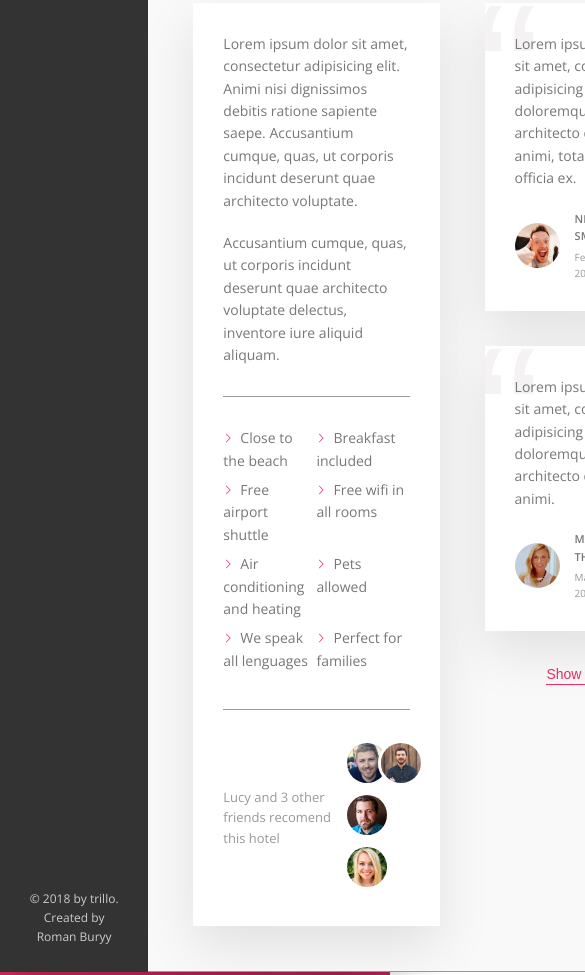
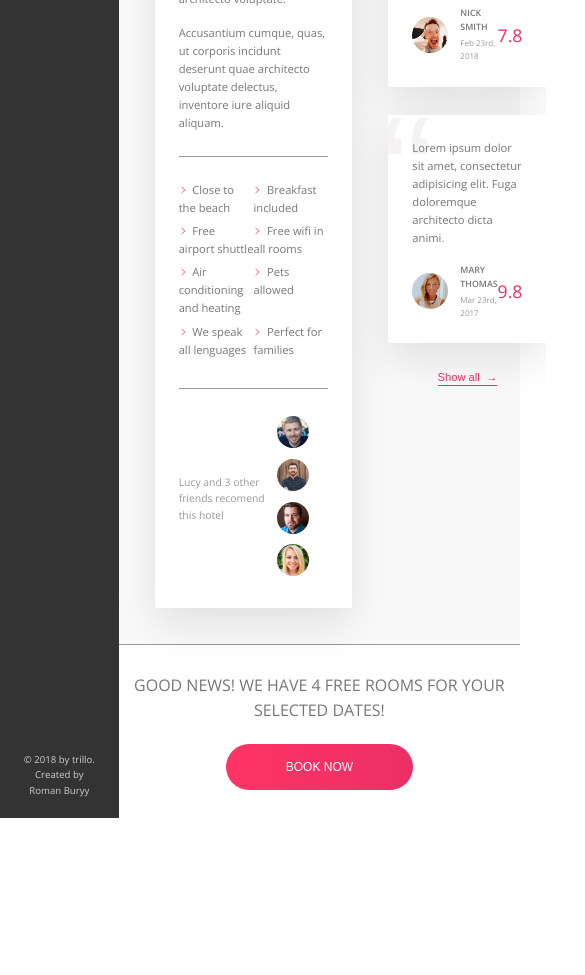
Before and after one commit to RomanBuryy/trillo, a website: page index.html in a window 390 px wide. Shown: the part 491-1466 px from the top of the page, 585 px wide, since content can reach past the window. After the commit the page ends 1309 px from the top, so only its background shows below. Drawn offline with nearby package versions, Linux system fonts and the light colour scheme.

Commit message:
start adding media query

```diff
--- a/index.html
+++ b/index.html
@@ -211,8 +211,20 @@
                             <button class="btn-inline">Show all <span>&rarr;</span></button>
 
                         </div>
+
+
+
                     </div>
+                        <div class="cta">
+                            <h2 class="cta__book-now">
+                                Good news! We have 4 free rooms for your selected dates!
+                            </h2>
+                            <button class="btn">
+                                <span class="btn__visible">Book now</span>
+                                <span class="btn__invisible">Only 4 rooms left</span>
 
+                            </button>
+                        </div>
 
                 </main>
             </div>
--- a/sass/_base.scss
+++ b/sass/_base.scss
@@ -37,6 +37,10 @@ Grey dark 3: #999
 
 }
 
+$bp-largest: 75em; //1200px
+$bp-large: 68.75em; //1100px
+
+
 
 *{
     margin: 0;
@@ -52,6 +56,10 @@ Grey dark 3: #999
 html{
     box-sizing: border-box;
     font-size: 62.5%; //1rem = 10px; 10px / 16px (browser default) = 62.5%
+
+    @media only screen and (max-width: $bp-large){
+        font-size: 50%;
+    }
 }
 
 body{
--- a/sass/_components.scss
+++ b/sass/_components.scss
@@ -478,3 +478,80 @@
         z-index: 1;
     }
 }
+
+
+///////////////////////////////////////////////////
+//CALL TO ACTION
+
+.cta{
+    padding: 3.5rem 0;
+    text-align: center;
+
+    &__book-now{
+        font-size: 2rem;
+        font-weight: 300;
+        text-transform: uppercase;
+        margin-bottom: 2.5rem;
+
+    }
+}
+
+///////////////////////////////////////////////////
+//CALL TO ACTION BUTTON
+
+.btn{
+
+    font-size: 1.5rem;
+    font-weight: 300;
+    text-transform: uppercase;
+    border: none;
+    border-radius: 1000px;
+    background-image: linear-gradient(to right, var(--color-primary-light), var(--color-primary));
+    color: #fff;
+    position: relative;
+    overflow: hidden;
+    cursor: pointer;
+
+    & > * {
+        display: inline-block;
+        height: 100%;
+        width: 100%;
+        transition: all .2s;
+    }
+
+    &__visible{
+
+        padding: 2rem 7.5rem;
+
+    }
+
+    &__invisible{
+
+        position: absolute;
+        left: 0;
+        top: -100%;
+        padding: 2rem 0;
+
+
+    }
+
+    &:hover{
+        background-image: linear-gradient(to left, var(--color-primary-light), var(--color-primary));
+    }
+
+    &:hover &__visible{
+        transform: translateY(100%);
+    }
+
+    &:hover &__invisible{
+        top: 0;
+    }
+
+    &:focus{
+        outline: none;
+        animation: pulsate 1s infinite;
+    }
+
+
+
+    }
--- a/sass/_layout.scss
+++ b/sass/_layout.scss
@@ -7,6 +7,12 @@
     border-radius: 2px;
 
     min-height: 50rem;
+
+    @media only screen and (max-width: $bp-largest){
+        margin: 0;
+        max-width: 100%;
+        width: 100%;
+    }
 }
 
 .header{
```
Also changed, not shown: css/style.css.
